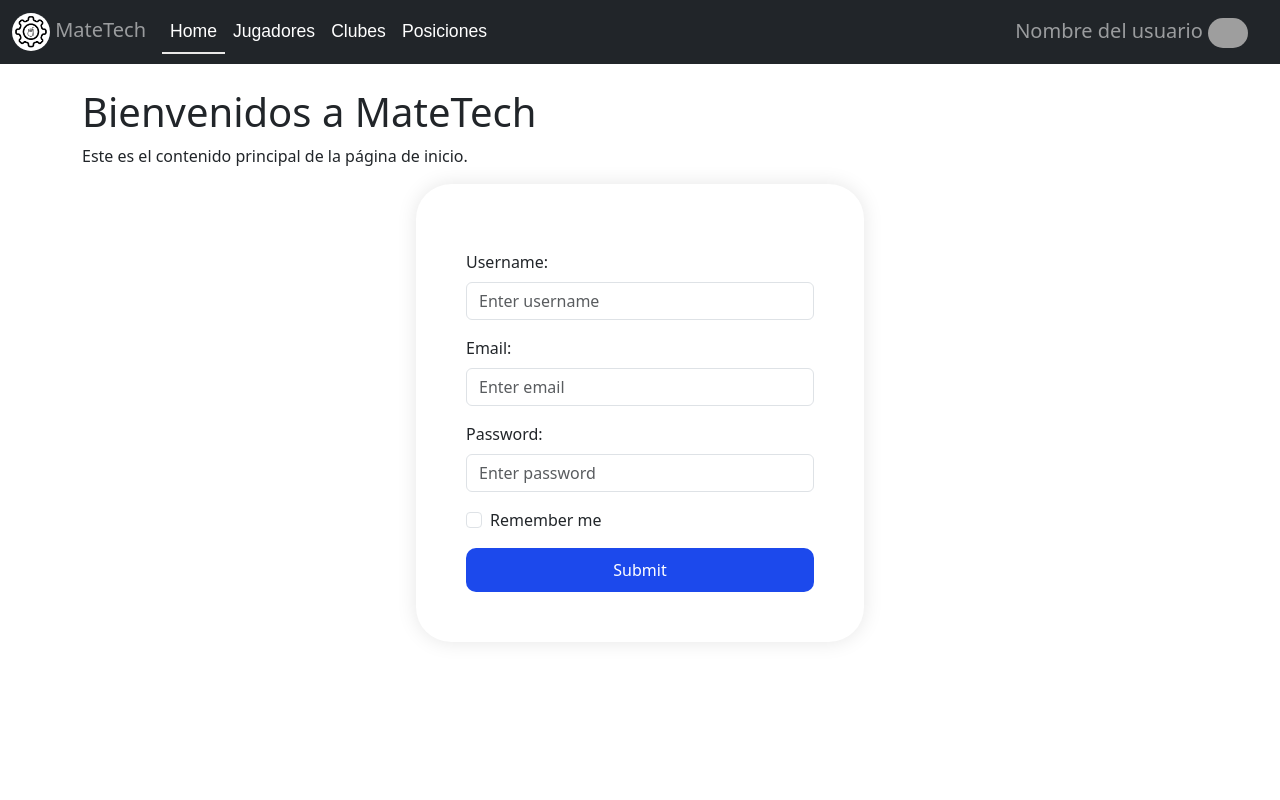
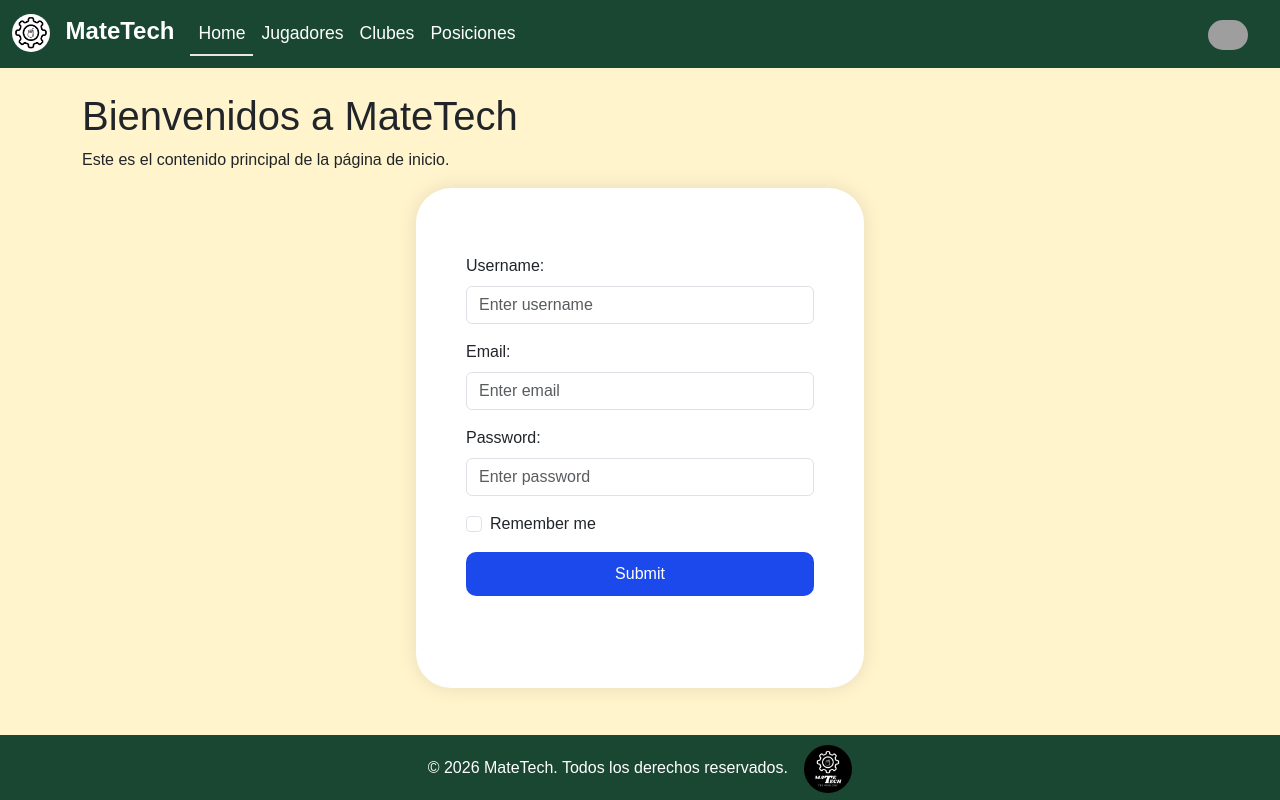
Before and after one commit to loretex23/Proyecto---MateTech, a PHP site: page /index.php in a window 1280 px wide. Run offline with PHP 8.4, Linux system fonts and the light colour scheme; grey boxes are pictures that could not be loaded.

Commit message:
colors y navbar

```diff
--- a/estilos.css
+++ b/estilos.css
@@ -10,10 +10,33 @@
   align-items: center;
   flex: 1;
 }
+
+body {
+  background-color: #fff4cc;
+  font-family: "Arial", monospace;
+  margin: 0;
+  padding: 0;
+}
+
 .nav-logo,
 .nav-avatar {
   width: 38px;
 }
+
+.navbar-text {
+  color: #fff;
+  font-size: 1.5rem;
+  font-weight: bold;
+  margin-left: 10px;
+  font-family: "Arial", monospace;
+  text-align: center;
+}
+
+.nav-logo {
+  width: 38px;
+  margin-bottom: 3px;
+}
+
 .nav-link {
   color: #fff;
   font-size: 1.1rem;
@@ -32,7 +55,7 @@
   border-radius: 100%;
 }
 footer {
-  background-color: #333;
+  background-color: #1a4731;
   color: #fff;
   text-align: center;
   padding: 10px 0;
@@ -43,12 +66,14 @@ footer {
 }
 
 .login-caja {
+  padding: 50px;
   background-color: #ffffff;
-  padding: 50px;
   border-radius: 35px;
   box-shadow: 0 0 20px rgba(0, 0, 0, 0.1);
   margin: 0 auto;
   width: 35%;
+  height: 500px;
+  margin-bottom: 100px;
 }
 .btn {
   background-color: #1c49ec;
@@ -60,3 +85,14 @@ footer {
   cursor: pointer;
   width: 100%;
 }
+.navbar {
+  margin-bottom: 20px;
+  height: 68px;
+  background-color: #1a4731;
+}
+.nav-list {
+  display: flex;
+  justify-content: center;
+  align-items: center;
+  flex: 1;
+}
--- a/index.php
+++ b/index.php
@@ -18,5 +18,8 @@
     <div>
     <?php include 'form.php'; ?>
     </div>
+    <div>
+    <?php include 'footer.php'; ?>
+    </div>
 </body>
 </html>
--- a/navbar.php
+++ b/navbar.php
@@ -1,11 +1,11 @@
-<nav class="navbar navbar-expand-lg navbar-dark bg-dark">
+<nav class="navbar navbar-expand-lg" ID="navbar">
     <div class="container-fluid">
         <a class="navbar-brand" href="index.php">
-            <img src="img/Logo_no_letters.jpeg" alt="Avatar Logo" class="rounded-pill nav-logo">
-            <span class="navbar-text">MateTech</span>
+            <img src="img/Logo_no_letters.jpeg" alt="Avatar Logo" class="rounded-pill nav-logo" id="nav-logo">
+            <span class="navbar-text" id="navbar-text">MateTech</span>
         </a>
         <div class="collapse navbar-collapse" id="navbarNav">
-           <ul class="navbar-nav">
+           <ul class="navbar-nav" ID="nav-list">
     <?php
     $pagina_actual = basename($_SERVER['PHP_SELF']);
     ?>
@@ -24,11 +24,7 @@
 
     <div class="container-fluid-right">
         <a class="navbar-brand" href="#">
-            <span class="navbar-text">
-                <?php
-                    echo "Nombre del usuario";
-                ?>
-            </span>
+
              <img src="https://static.vecteezy.com/system/resources/previews/006/303/647/non_2x/job-waiter-logo-icon-symbol-designs-vector.jpg"
              alt="Avatar Logo" style="width:40px;" class="rounded-pill">
         </a>
```
